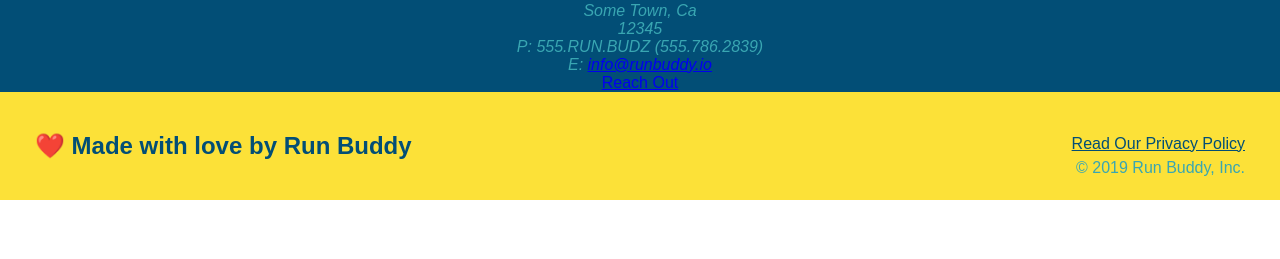
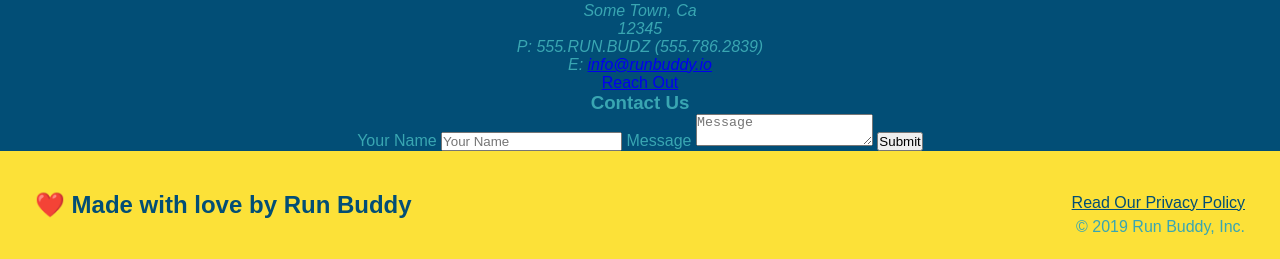
Before and after one commit to delimr/run-buddy, a plain HTML site: page index.html in a window 1280 px wide. Shown: the part 4259-4518 px from the top of the page. Before the commit the page ends 4459 px from the top, so only its background shows below. Drawn offline with Linux system fonts and the light colour scheme.

Commit message:
add contact form

```diff
--- a/index.html
+++ b/index.html
@@ -175,7 +175,18 @@
               </li>
             </ul>
         </nav>
+         <div class="contact-form">
+            <h3>Contact Us</h3>
+            <form>
+              <label for="contact-message">Your Name</label>
+              <input type="text" id="contact-name" placeholder="Your Name" />
 
+              <label for="contact-message">Message</label>
+              <textarea id="contact-message" placeholder="Message"></textarea>
+
+              <button type="submit">Submit</button>
+            </form>
+         </div>
       </section>
 
       <!-- footer -->
```
